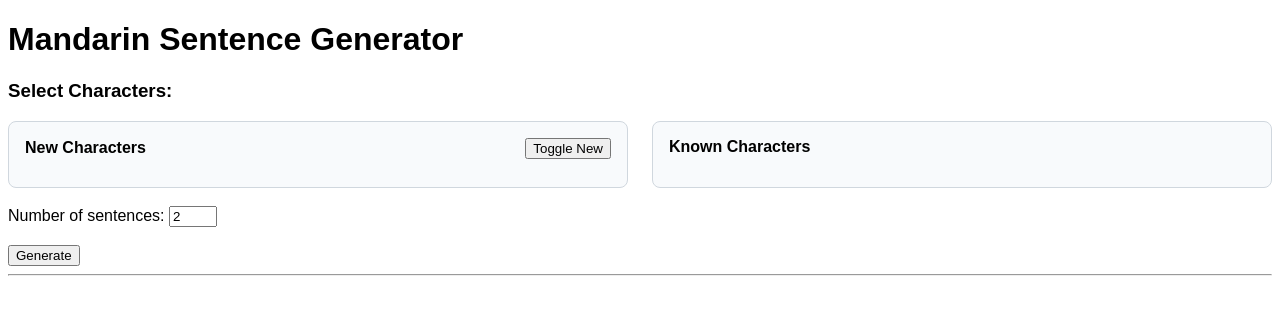
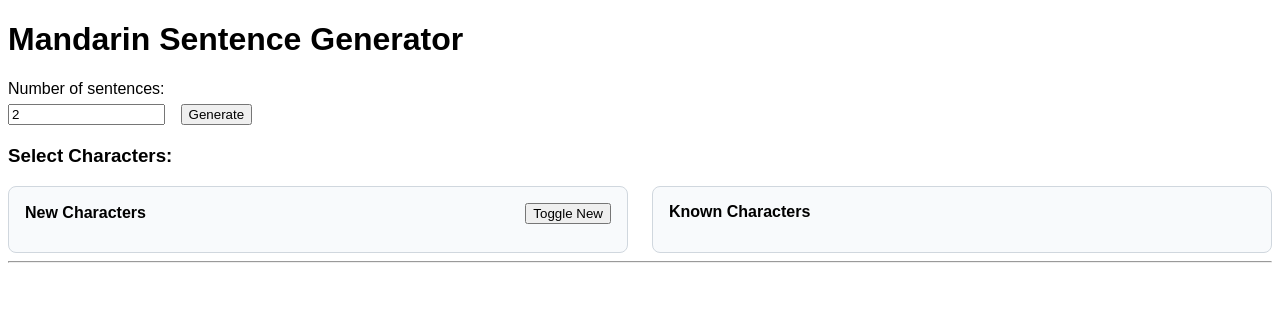
Before and after one commit to hochmuth/mandarin_learner, a FastAPI app: page / in a window 1280 px wide. Shown: the top 315 px of the page. Run offline with FastAPI, Linux system fonts and the light colour scheme; data that the repository does not hold is empty; some libraries are stand-ins or nearby versions.

Commit message:
Moved generate & numSentences buttons to the top

```diff
--- a/app/templates/index.html
+++ b/app/templates/index.html
@@ -6,6 +6,20 @@
     <style>
         body {
             font-family: sans-serif;
+        }
+
+        .form-actions {
+            display: flex;
+            align-items: end;
+            gap: 16px;
+            flex-wrap: wrap;
+            margin-bottom: 20px;
+        }
+
+        .form-actions label {
+            display: flex;
+            flex-direction: column;
+            gap: 6px;
         }
 
         .character-columns {
@@ -49,6 +63,15 @@
     hx-target="#result"
     hx-swap="innerHTML"
 >
+    <div class="form-actions">
+        <label>
+            Number of sentences:
+            <input type="number" name="n_sentences" value="2" min="1" max="5">
+        </label>
+
+        <button type="submit">Generate</button>
+    </div>
+
     <h3>Select Characters:</h3>
 
     <!-- Character List -->
@@ -79,18 +102,6 @@
             </div>
         </section>
     </div>
-
-    <br>
-
-    <!-- Sentence Count -->
-    <label>
-        Number of sentences:
-        <input type="number" name="n_sentences" value="2" min="1" max="5">
-    </label>
-
-    <br><br>
-
-    <button type="submit">Generate</button>
 </form>
 
 <hr>
```
